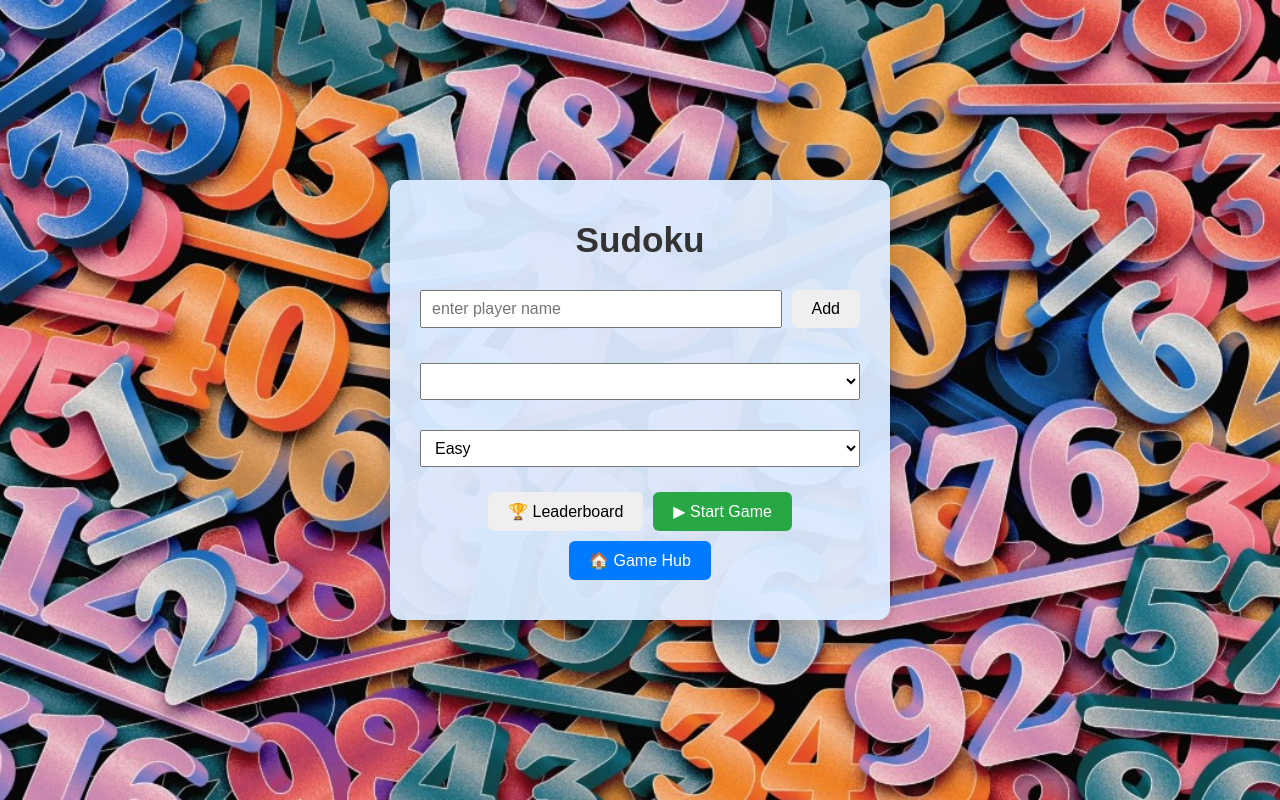
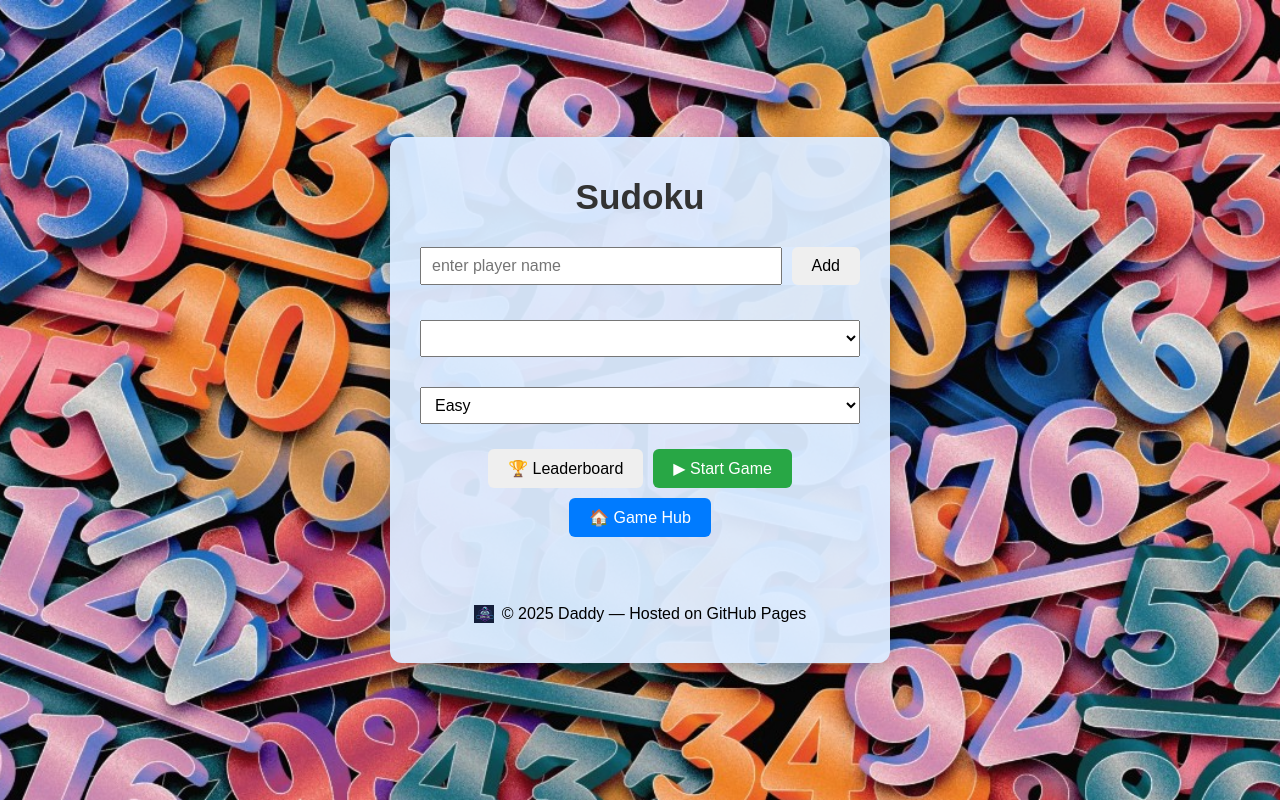
Before and after one commit to mattb19849768/sudoku, a plain HTML site: page index.html in a window 1280 px wide. Drawn offline with Linux system fonts and the light colour scheme.

Commit message:
Add files via upload

```diff
--- a/index.html
+++ b/index.html
@@ -32,6 +32,10 @@
 
 		        <a href="https://mattb19849768.github.io/Game-hub/" id="gameHub" class="button">🏠 Game Hub</a>
     </div>
+	<footer>
+  <img src="images/logo.png" alt="Game Hub Logo" class="footer-logo" />
+  © 2025 Daddy — Hosted on GitHub Pages
+</footer>
 </div>
 
 </div>
@@ -70,10 +74,15 @@
         <button class="numkey">9</button>
         <button id="clearKey"><img src="images/eraser.jpg" alt="Eraser"></button>
     </div>
-
+<footer>
+  <img src="images/logo.png" alt="Game Hub Logo" class="footer-logo" />
+  © 2025 Daddy — Hosted on GitHub Pages
+</footer>
     <canvas id="fx"></canvas>
 </div>
+
 </div>
+
 
 <!-- Win Modal -->
 <div id="winModal" class="hidden">
--- a/style.css
+++ b/style.css
@@ -333,3 +333,22 @@ select {
     padding: 0;
     border-radius: 0;
 }
+
+/* --- Footer --- */
+footer {
+  margin-top: 3rem;
+  color: #000000;
+  font-size: 1.0rem;
+  text-align: center;
+  animation: fadeIn 1s ease forwards;
+  display: flex;
+  align-items: center;
+  justify-content: center;
+  gap: 0.5rem; /* space between logo and text */
+}
+
+.footer-logo {
+  width: 20px;      /* tiny size */
+  height: auto;
+  vertical-align: middle;
+}
```
Also changed, not shown: images/logo.png (added).
